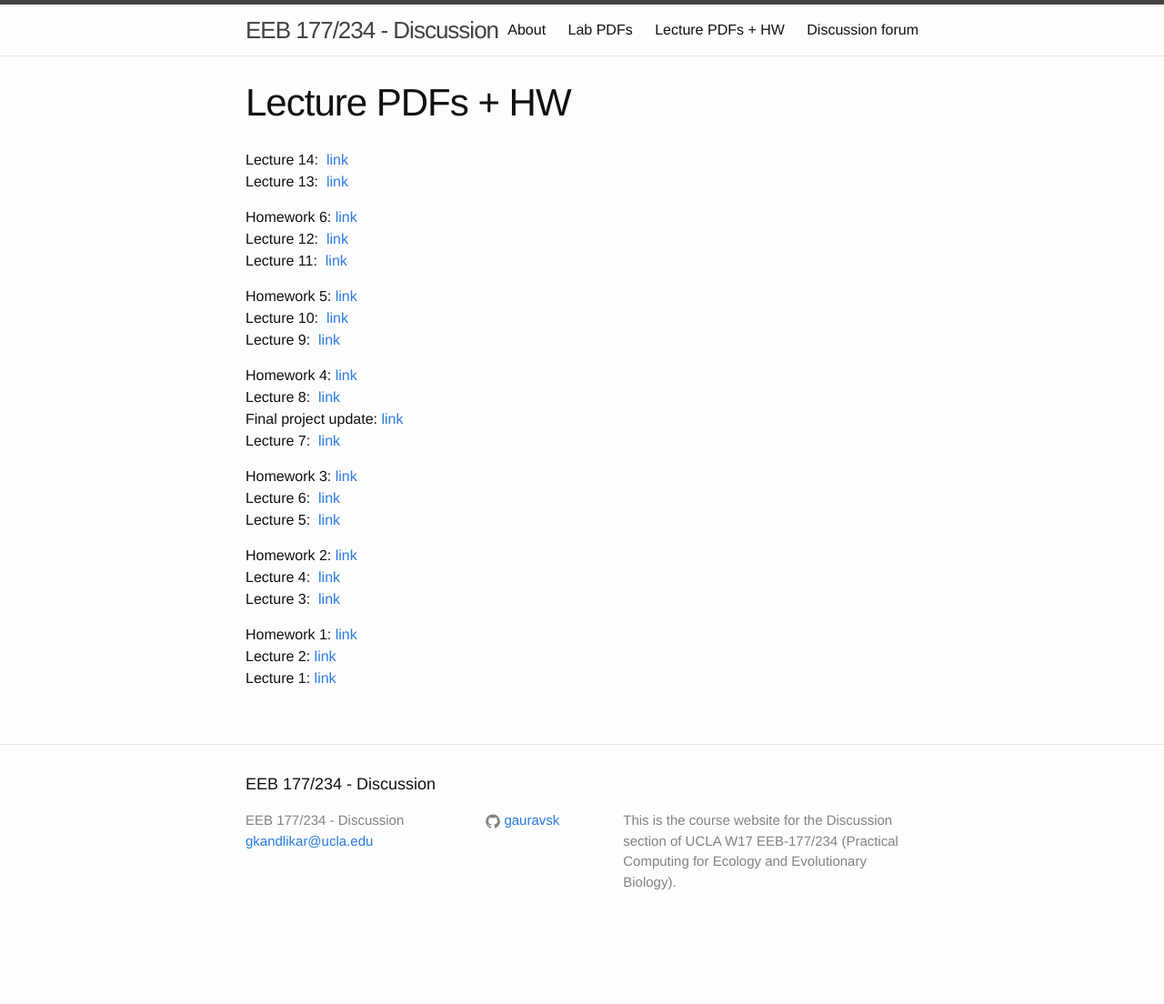
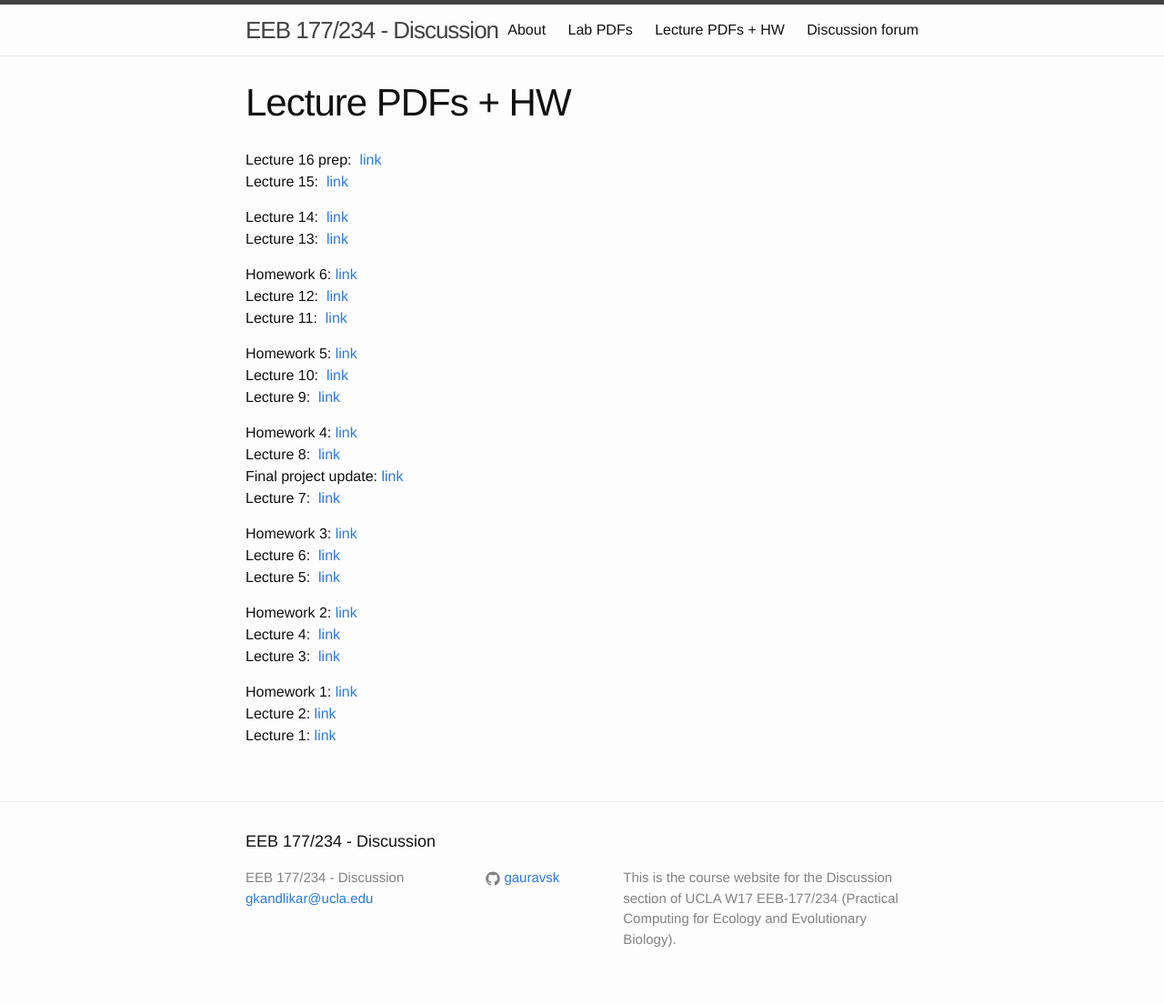
Before and after one commit to michaelalfaro/eeb177-W17.github.io, a Jekyll site: the page built from lectures.md, in a window 1280 px wide. Shown: the whole page at 91% size. Built offline with Jekyll 4.4.1, drawn with Linux system fonts in a browser that asks for light colours; before the commit the page ends 1041 px from its top, so only the background shows below that.

Commit message:
adding lec pdfs

```diff
--- a/lectures.md
+++ b/lectures.md
@@ -3,6 +3,9 @@ layout: page
 title: Lecture PDFs + HW
 permalink: /lectures/
 ---
+
+Lecture 16 prep:  [link]({{ site.url }}lecture_pdfs/lec-prep-march-2nd.pdf)
+Lecture 15:  [link]({{ site.url }}lecture_pdfs/lecture-15-Feb-28-2017.pdf)
 
 Lecture 14:  [link]({{ site.url }}lecture_pdfs/lecture-14-Feb-23-2017.pdf)
 Lecture 13:  [link]({{ site.url }}lecture_pdfs/lecture-13-Feb-21-2017.pdf)
```
Also changed, not shown: images/html-example.svg (added), 2 other files.
